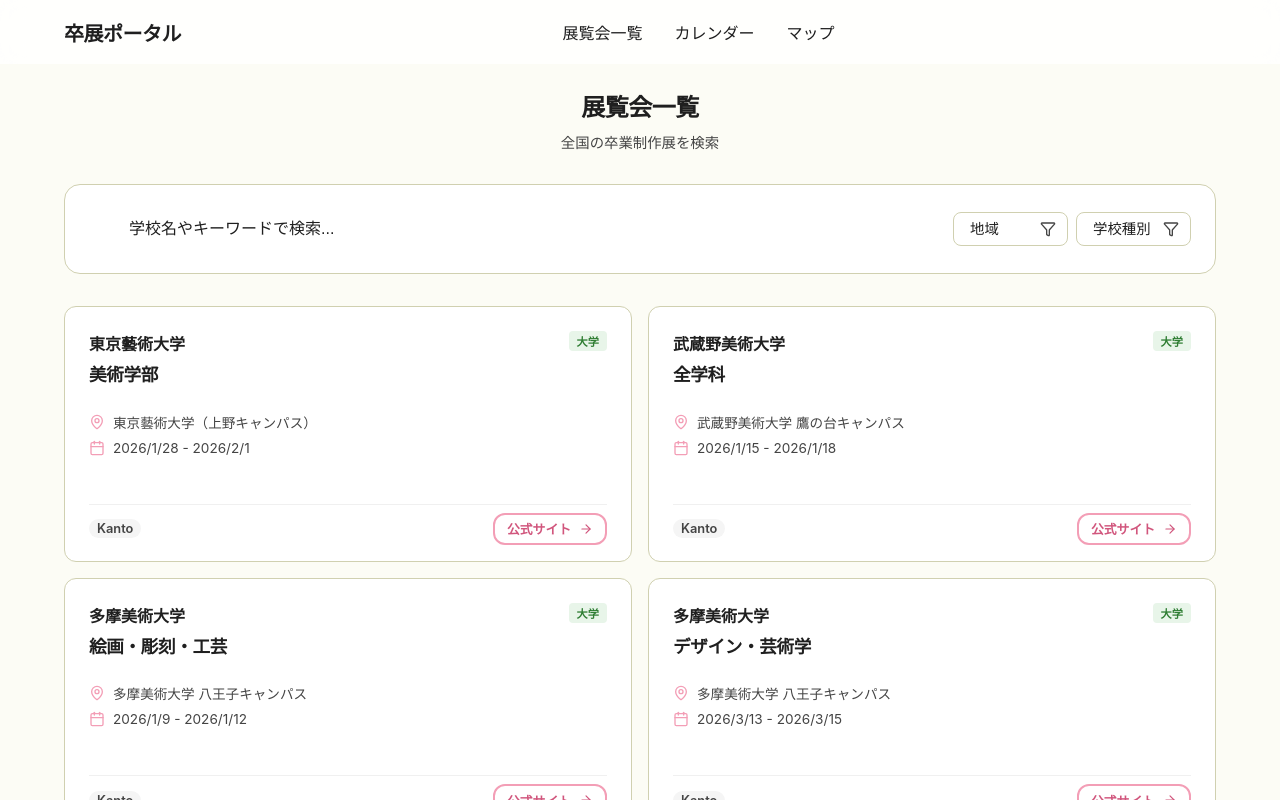
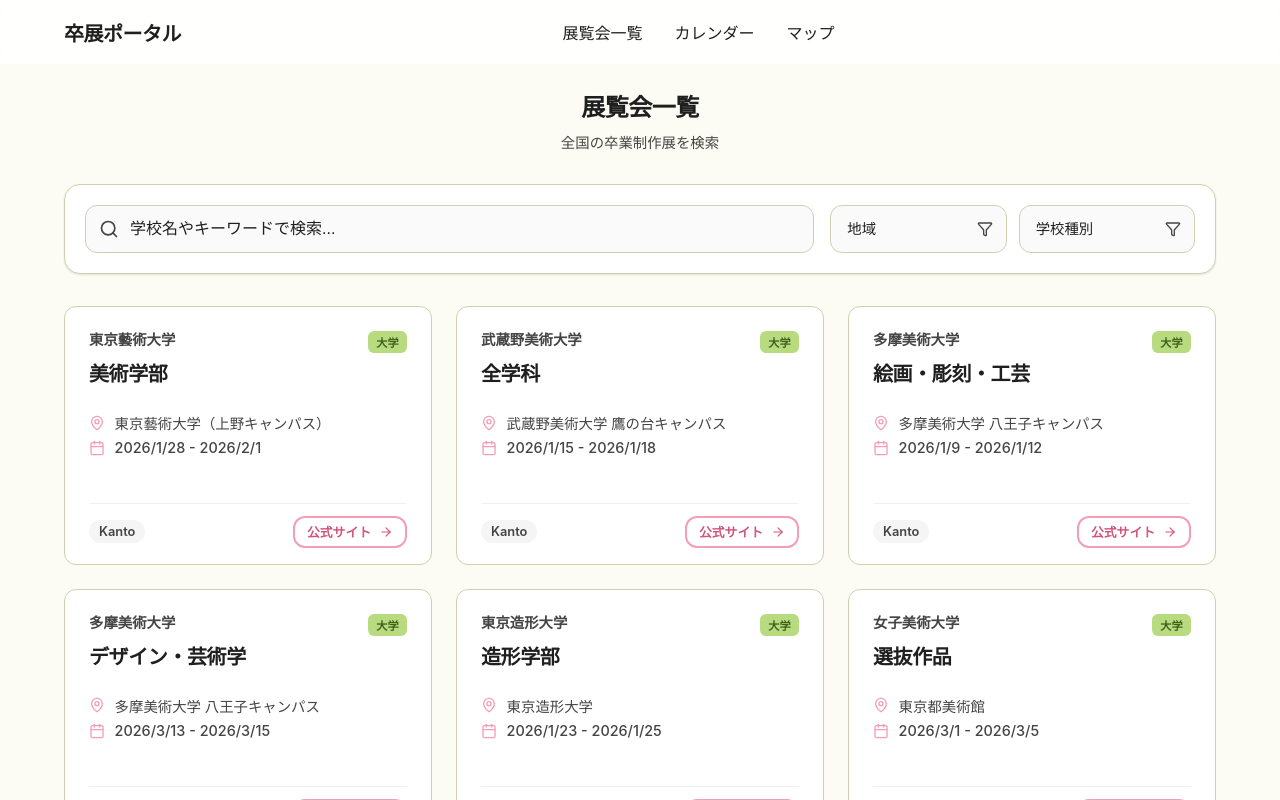
Before and after one commit to abogadoatusi/graduation-exhibitions, a Next.js app: page /exhibitions in a window 1280 px wide. Shown: the top 800 px of the page. Built offline with nearby package versions, Linux system fonts and the light colour scheme.

Commit message:
Fix: Align search bar and filters, prevent layout breakage

```diff
--- a/app/exhibitions/page.module.css
+++ b/app/exhibitions/page.module.css
@@ -31,88 +31,122 @@
     padding: 1rem;
     border-radius: 16px;
     border: 1px solid var(--border);
+    box-shadow: var(--shadow-sm);
 }
 
 @media (min-width: 768px) {
     .controls {
         flex-direction: row;
         align-items: center;
-        padding: 1.5rem;
+        padding: 1.25rem;
     }
 }
 
 .searchWrapper {
     position: relative;
-    flex: 1;
+    flex: 2;
+    /* Take more width on desktop */
 }
 
 .searchIcon {
     position: absolute;
-    left: 12px;
+    left: 14px;
     top: 50%;
     transform: translateY(-50%);
     color: var(--text-sub);
+    z-index: 2;
 }
 
+/* Ensure SearchInput targets the actual input element via composition or global override if needed.
+   Here we assume the component takes className, but if it uses Input.module.css, we might need a deep selector or inline style logic.
+   Standardizing height here:
+*/
 .searchInput {
-    padding-left: 40px;
+    padding-left: 44px;
     width: 100%;
+    height: 48px;
+    /* Fixed standard height */
+    border-radius: 12px;
+    border: 1px solid #d0d0b0;
+    /* Visible border */
+    font-size: 1rem;
+    background: #fafafa;
 }
 
 .filterGroup {
     display: flex;
-    gap: 0.5rem;
+    gap: 0.75rem;
+    flex: 1;
 }
 
 .selectWrapper {
     position: relative;
     flex: 1;
+    min-width: 120px;
 }
 
 .select {
     width: 100%;
-    padding: 0.5rem 2rem 0.5rem 1rem;
-    border-radius: 8px;
-    border: 1px solid var(--border);
+    height: 48px;
+    /* Same fixed height as input */
+    padding: 0 2.5rem 0 1rem;
+    border-radius: 12px;
+    border: 1px solid #d0d0b0;
     appearance: none;
-    background: white;
+    -webkit-appearance: none;
+    background: #fafafa;
     font-size: 0.9rem;
     color: var(--text-main);
+    line-height: normal;
+    /* Fix for firefox/safari alignment */
+}
+
+.select:focus,
+.searchInput:focus {
+    outline: none;
+    border-color: var(--primary);
+    background: white;
+    box-shadow: 0 0 0 3px rgba(243, 158, 182, 0.2);
 }
 
 .selectIcon {
     position: absolute;
-    right: 12px;
+    right: 14px;
     top: 50%;
     transform: translateY(-50%);
     pointer-events: none;
     color: var(--text-sub);
 }
 
+/* Grid Layout */
 .grid {
     display: grid;
     grid-template-columns: 1fr;
-    gap: 1rem;
+    gap: 1.5rem;
 }
 
 @media (min-width: 768px) {
     .grid {
-        grid-template-columns: repeat(2, 1fr);
+        grid-template-columns: repeat(auto-fill, minmax(340px, 1fr));
     }
 }
 
 .card {
     height: 100%;
     border: 1px solid var(--border);
-    transition: transform 0.2s, box-shadow 0.2s;
+    transition: all 0.2s ease;
     background: white;
+    display: flex;
+    flex-direction: column;
 }
 
 .card:hover {
-    transform: translateY(-2px);
-    box-shadow: 0 4px 12px rgba(0, 0, 0, 0.08);
+    transform: translateY(-4px);
+    box-shadow: 0 8px 16px rgba(0, 0, 0, 0.06);
+    border-color: var(--primary);
 }
 
+/* Card Internals */
 .headerRow {
     display: flex;
     justify-content: space-between;
@@ -122,48 +156,52 @@
 }
 
 .schoolName {
-    font-size: 1rem;
+    font-size: 0.9rem;
     font-weight: 700;
-    color: var(--text-main);
+    color: var(--text-sub);
+    line-height: 1.3;
 }
 
 .badge {
     font-size: 0.7rem;
-    padding: 2px 8px;
-    border-radius: 4px;
-    font-weight: 600;
+    padding: 3px 8px;
+    border-radius: 6px;
+    font-weight: 700;
     white-space: nowrap;
+    letter-spacing: 0.02em;
 }
 
 .uniBadge {
-    background-color: #e8f5e9;
-    color: #2e7d32;
+    background-color: var(--color-lime);
+    color: #3f5e1a;
 }
 
 .vocBadge {
-    background-color: #fce4ec;
-    color: #c2185b;
+    background-color: var(--color-pale-pink);
+    color: #9d2b4e;
 }
 
 .cardTitle {
-    font-size: 1.1rem;
+    font-size: 1.25rem;
     font-weight: 800;
     margin-bottom: 0.5rem;
-    line-height: 1.4;
+    line-height: 1.35;
     color: var(--text-main);
 }
 
 .infoRow {
     display: flex;
     align-items: center;
-    gap: 0.5rem;
+    gap: 0.6rem;
     color: var(--text-sub);
-    font-size: 0.85rem;
-    margin-bottom: 0.5rem;
+    font-size: 0.9rem;
+    margin-bottom: 0.4rem;
+    font-weight: 500;
 }
 
 .icon {
     color: var(--primary);
+    flex-shrink: 0;
 }
 
 .cardFooter {
@@ -171,8 +209,10 @@
     justify-content: space-between;
     align-items: center;
     width: 100%;
-    padding-top: 0.5rem;
+    padding-top: 0.75rem;
     border-top: 1px solid #f0f0f0;
+    margin-top: auto;
+    /* Push to bottom */
 }
 
 .regionHighlight {
@@ -180,6 +220,6 @@
     font-weight: 600;
     color: var(--text-sub);
     background: #f5f5f5;
-    padding: 2px 8px;
-    border-radius: 12px;
+    padding: 4px 10px;
+    border-radius: 20px;
 }
```
